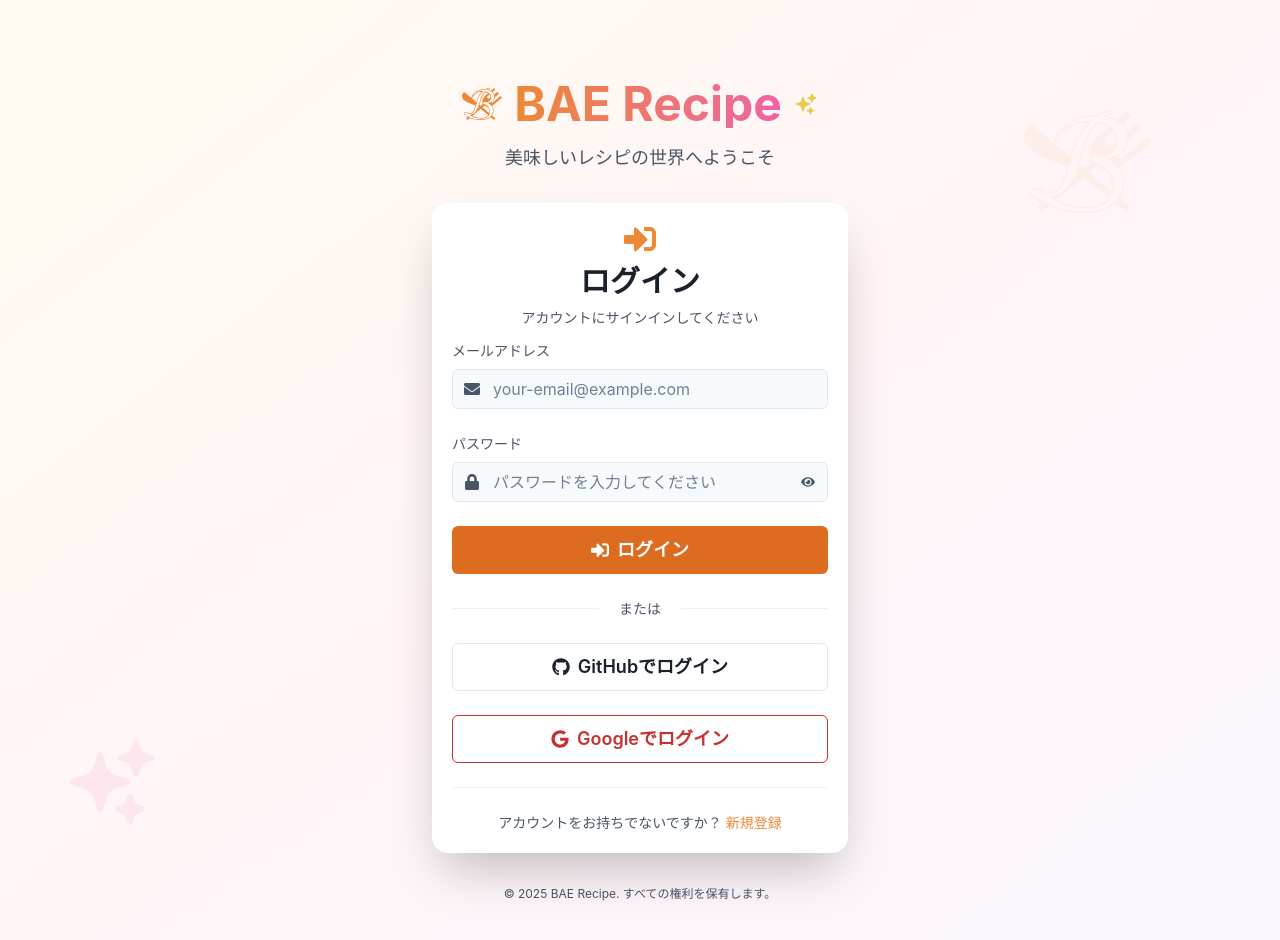
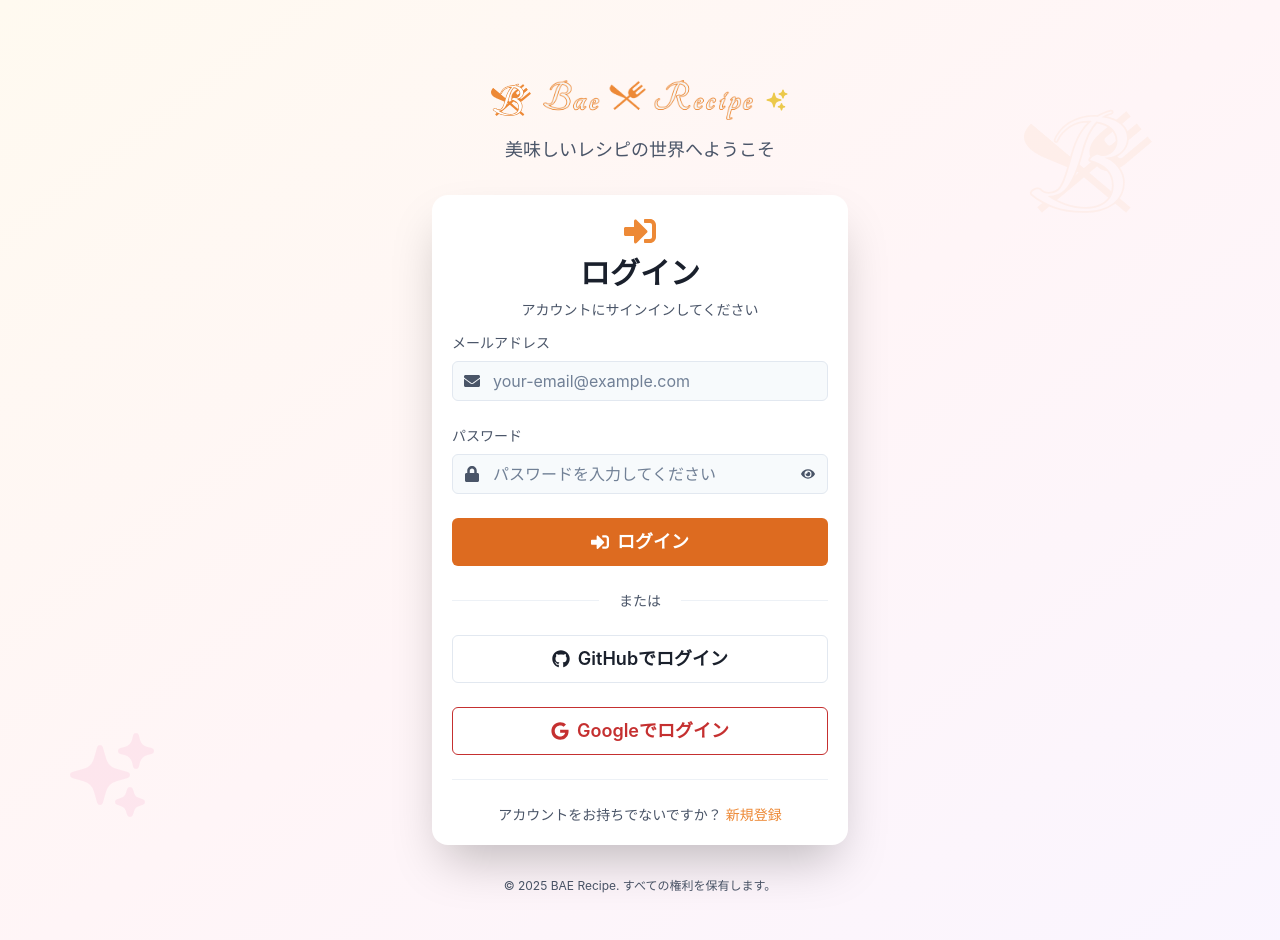
Before and after one commit to teamshackathon/aws-genai-hackathon-frontend, a React (Vite) app: page /bae-recipe/login in a window 1280 px wide. Shown: the top 940 px of the page. Built offline with nearby package versions, Linux system fonts and the light colour scheme.

Commit message:
logo変更

```diff
--- a/src/components/organisms/Header.tsx
+++ b/src/components/organisms/Header.tsx
@@ -85,7 +85,7 @@ export default function Header() {
 								<Box
 									onClick={() => navigate("/home")}
 									as="img"
-									src="/bae-recipe/bae-recipe-logo_white.svg"
+									src="/bae-recipe/bae-recipe-logo_white.png"
 									alt="BAE RECIPE Logo"
 									height={{ base: "32px", md: "40px" }}
 									width="auto"
--- a/src/components/pages/LandingPage.tsx
+++ b/src/components/pages/LandingPage.tsx
@@ -68,7 +68,7 @@ const LandingPage = () => {
 						<HStack justify="center" spacing={3} w="100%" overflow={"visible"}>
 							<Box
 								as="img"
-								src="/bae-recipe/bae-recipe-logo_orange.svg"
+								src="/bae-recipe/bae-recipe-logo_orange.png"
 								alt="Bae Recipe Logo"
 								height={{ base: "60px", md: "100px" }}
 								maxH={{ base: "60px", md: "100px" }}
--- a/src/components/pages/LoginPage.tsx
+++ b/src/components/pages/LoginPage.tsx
@@ -184,14 +184,14 @@ export default function LoginPage() {
 									alt="BAE Recipe Logo"
 									boxSize={10}
 								/>
-								<Heading
-									size="2xl"
-									bgGradient="linear(to-r, orange.400, pink.400)"
-									bgClip="text"
-									fontWeight="bold"
-								>
-									BAE Recipe
-								</Heading>
+								<Box
+									onClick={() => navigate("/home")}
+									as="img"
+									src="/bae-recipe/bae-recipe-logo_orange.png"
+									alt="BAE RECIPE Logo"
+									height={{ base: "32px", md: "40px" }}
+									width="auto"
+								/>
 								<Icon as={HiSparkles} boxSize={6} color="yellow.400" />
 							</HStack>
 							<Text color={mutedColor} fontSize="lg">
```
Also changed, not shown: public/bae-recipe-logo_orange.png (added), public/bae-recipe-logo_white.png (added).
